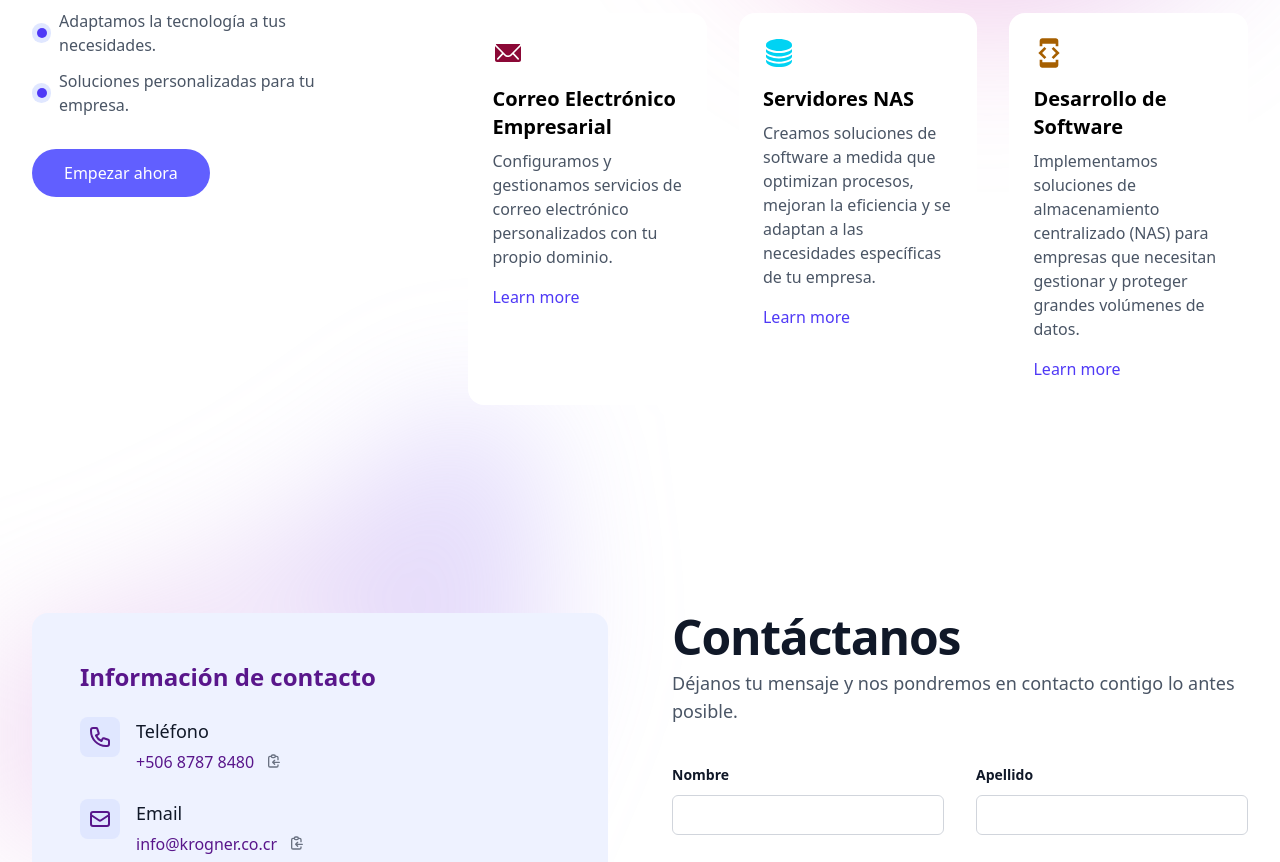
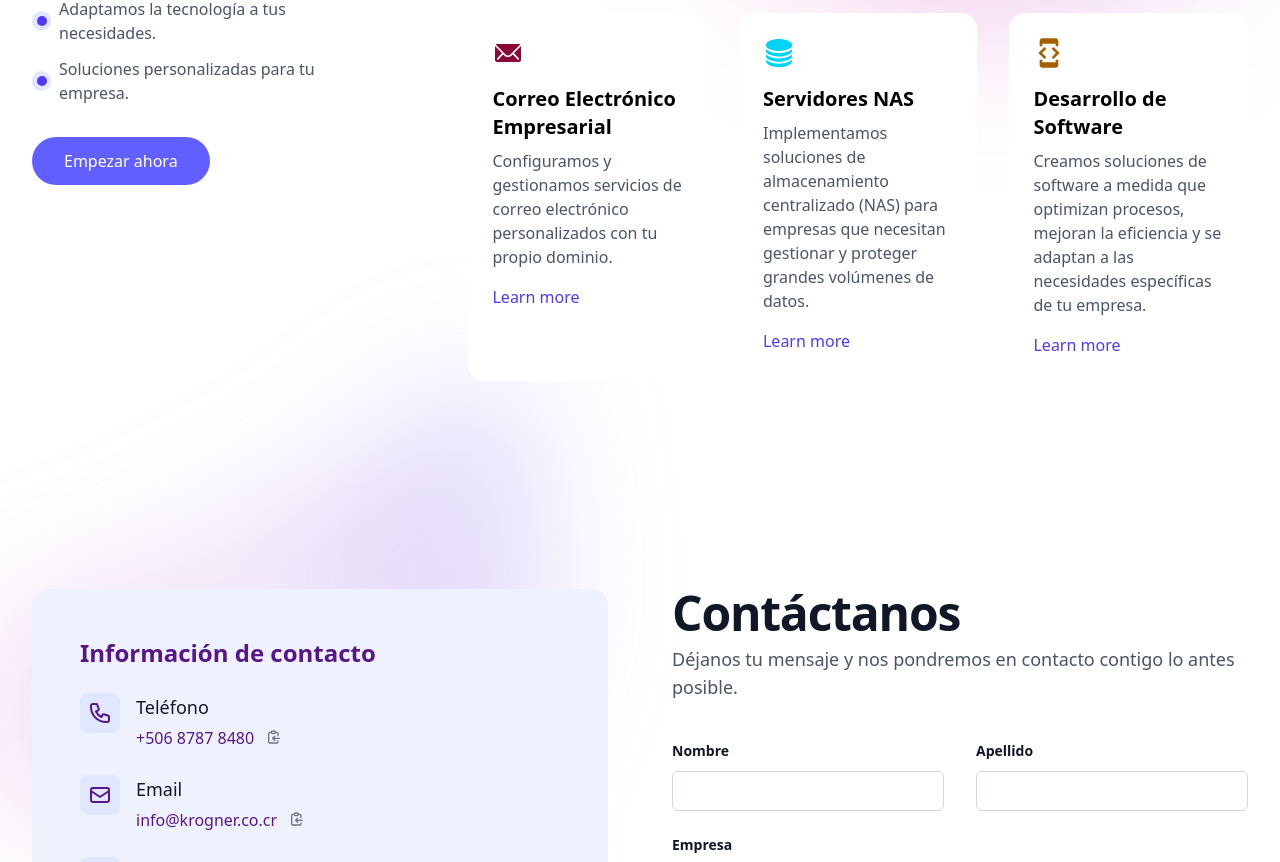
Before and after one commit to Luncier14/KrognerLandingPage, a React (Vite) app in the folder Krogner/: page / in a window 1280 px wide. Shown: the part 2480-3342 px from the top of the page. Built offline with nearby package versions, Linux system fonts and the light colour scheme.

Commit message:
Fix wrong service text

```diff
--- a/Krogner/src/components/ServiceSection.jsx
+++ b/Krogner/src/components/ServiceSection.jsx
@@ -36,13 +36,13 @@ const services = [
     {
         icon: <IoServer className="w-8 h-8 text-cyan-400" />,
         title: "Servidores NAS",
-        description: "Creamos soluciones de software a medida que optimizan procesos, mejoran la eficiencia y se adaptan a las necesidades específicas de tu empresa.",
+        description: "Implementamos soluciones de almacenamiento centralizado (NAS) para empresas que necesitan gestionar y proteger grandes volúmenes de datos.",
         link: "#learn-more"
     },
     {
         icon: <MdDeveloperMode className="w-8 h-8 text-yellow-700" />,
         title: "Desarrollo de Software",
-        description: "Implementamos soluciones de almacenamiento centralizado (NAS) para empresas que necesitan gestionar y proteger grandes volúmenes de datos.",
+        description: "Creamos soluciones de software a medida que optimizan procesos, mejoran la eficiencia y se adaptan a las necesidades específicas de tu empresa.",
         link: "#learn-more"
     },
 ]
```
